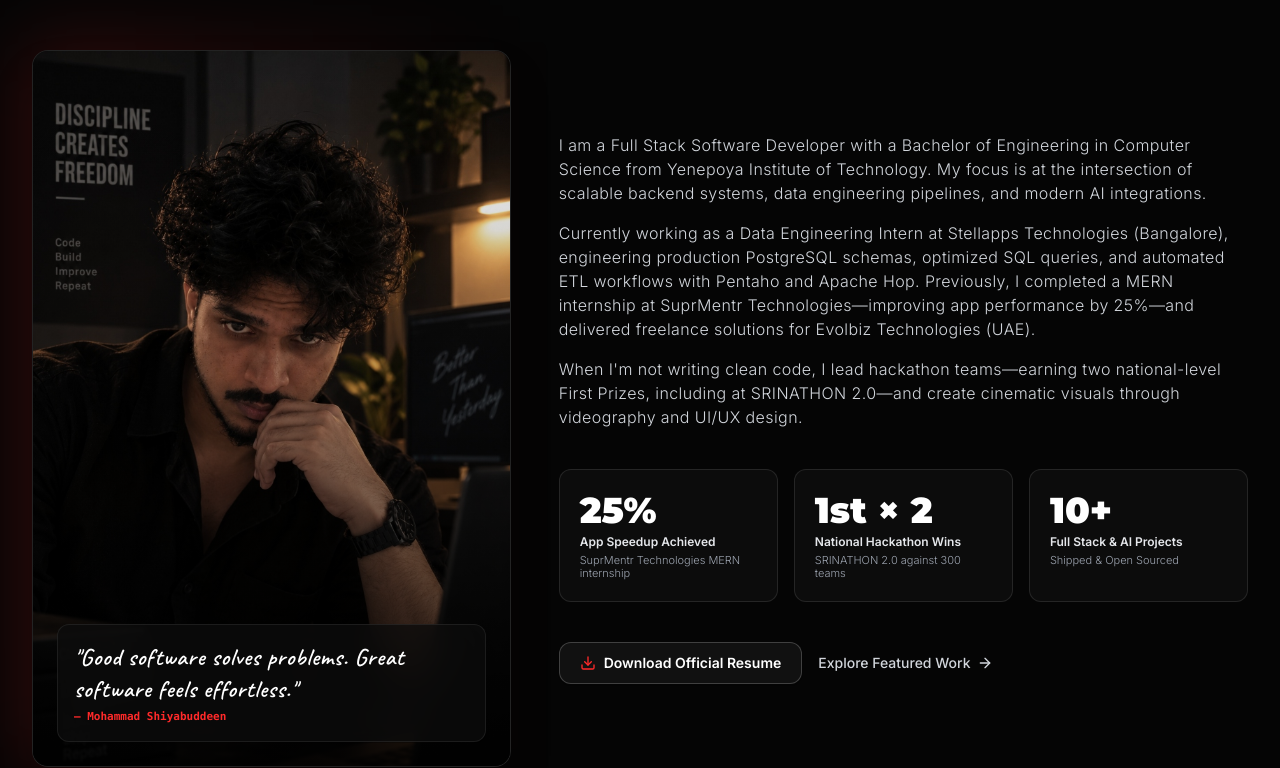
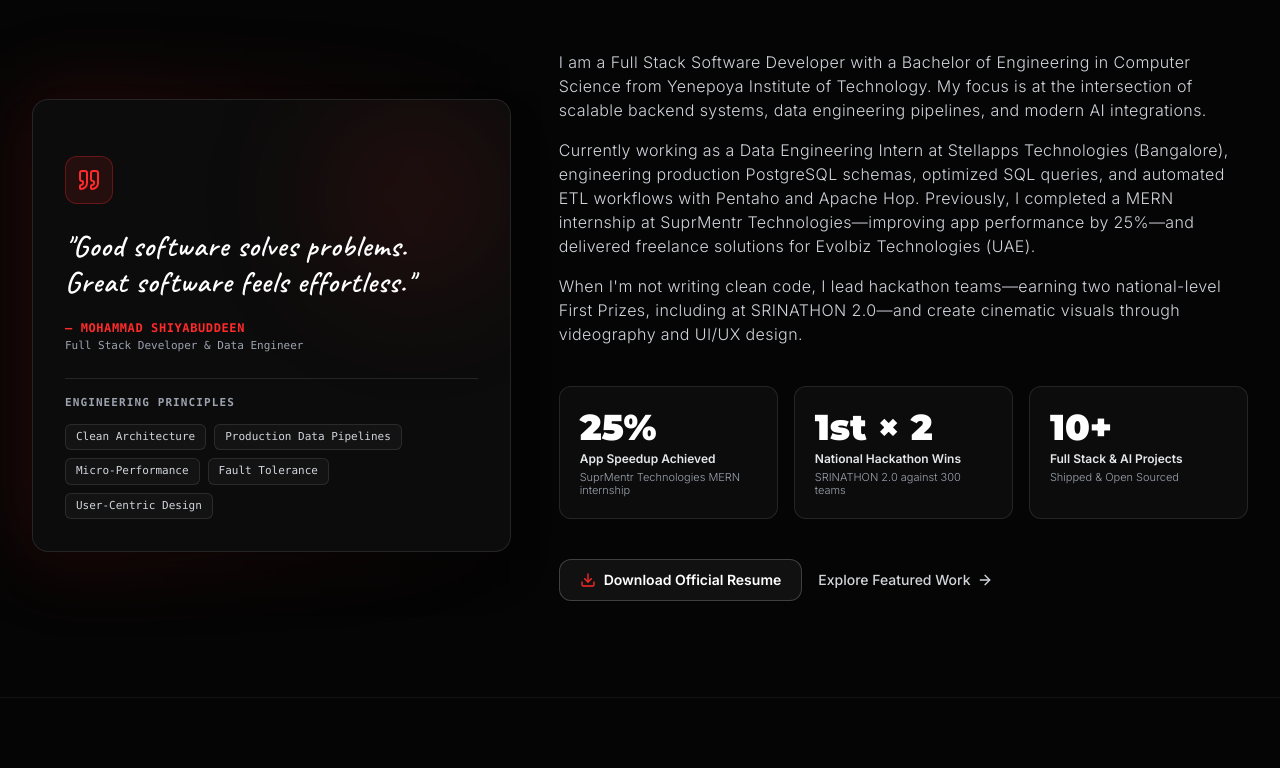
Before and after one commit to mohdshiyab/3D-Portfolio, a React (Vite) app: page / in a window 1280 px wide. Shown: the part 1116-1884 px from the top of the page. Built offline with nearby package versions, Linux system fonts and the light colour scheme; no server answers.

Commit message:
feat: replace redundant workspace photo in About section with high-tech Engineering Philosophy card

```diff
--- a/src/components/About.jsx
+++ b/src/components/About.jsx
@@ -1,6 +1,6 @@
 import React from 'react';
 import { motion } from 'motion/react';
-import { Download, ArrowRight } from 'lucide-react';
+import { Download, ArrowRight, Quote } from 'lucide-react';
 import { ABOUT_DATA, PERSONAL_INFO } from '../data/portfolioData';
 
 export default function About() {
@@ -34,41 +34,63 @@ export default function About() {
           </p>
         </motion.div>
 
-        {/* Main Grid: Left Workspace Photo & Quote, Right Story & Metrics */}
+        {/* Main Grid: Left Philosophy & Quote Card, Right Story & Metrics */}
         <div className="grid grid-cols-1 lg:grid-cols-12 gap-12 items-center">
 
-          {/* Left Column: Authentic Workspace Shot with books & posters */}
+          {/* Left Column: Engineering Philosophy & Quote Card */}
           <motion.div
-            initial={{ opacity: 0, x: -40 }}
+            initial={{ opacity: 0, x: -30 }}
             whileInView={{ opacity: 1, x: 0 }}
             viewport={{ once: true, margin: '-60px' }}
-            transition={{ duration: 0.8, ease: [0.22, 1, 0.36, 1] }}
-            className="lg:col-span-5 relative group"
+            transition={{ duration: 0.7, ease: [0.22, 1, 0.36, 1] }}
+            className="lg:col-span-5 relative"
           >
-            <motion.div
-              whileHover={{ scale: 1.02 }}
-              transition={{ duration: 0.4 }}
-              className="relative rounded-2xl overflow-hidden border border-white/10 shadow-2xl bg-[#0a0a0a]"
-            >
-              <img
-                src={ABOUT_DATA.workspacePhoto}
-                alt="Shiyab Developer Workspace"
-                className="w-full h-auto object-cover transition-transform duration-700 group-hover:scale-105"
-              />
-              <div className="absolute inset-0 bg-gradient-to-t from-black/90 via-black/30 to-transparent pointer-events-none" />
+            <div className="relative rounded-2xl border border-white/10 bg-[#0c0c0c] p-7 sm:p-8 space-y-6 shadow-2xl overflow-hidden hover:border-[#FF2A2A]/40 transition-colors duration-500">
+              {/* Soft ambient background glow */}
+              <div className="absolute top-0 right-0 w-48 h-48 bg-[#FF2A2A]/10 rounded-full blur-3xl pointer-events-none -z-0" />
 
-              {/* Quote Overlay */}
-              <div className="absolute bottom-6 left-6 right-6 p-4 rounded-xl glass-panel border-white/15">
-                <p className="font-script text-xl sm:text-2xl text-white tracking-wide leading-snug">
+              <div className="w-12 h-12 rounded-xl bg-[#FF2A2A]/10 border border-[#FF2A2A]/30 flex items-center justify-center text-[#FF2A2A]">
+                <Quote className="w-6 h-6" />
+              </div>
+
+              <blockquote className="relative z-10 space-y-3">
+                <p className="font-script text-2xl sm:text-3xl text-white tracking-wide leading-snug">
                   "{ABOUT_DATA.quote}"
                 </p>
-                <span className="text-[11px] font-mono text-[#FF2A2A] font-semibold mt-1 block">
-                  — Mohammad Shiyabuddeen
-                </span>
+                <div className="pt-2">
+                  <span className="text-xs font-mono text-[#FF2A2A] font-semibold tracking-wider uppercase block">
+                    — Mohammad Shiyabuddeen
+                  </span>
+                  <span className="text-[11px] font-mono text-gray-400 block mt-0.5">
+                    Full Stack Developer & Data Engineer
+                  </span>
+                </div>
+              </blockquote>
+
+              <div className="pt-4 border-t border-white/10 space-y-3">
+                <div className="text-[11px] font-mono text-gray-400 uppercase tracking-widest font-semibold">
+                  Engineering Principles
+                </div>
+                <div className="flex flex-wrap gap-2">
+                  {[
+                    'Clean Architecture',
+                    'Production Data Pipelines',
+                    'Micro-Performance',
+                    'Fault Tolerance',
+                    'User-Centric Design',
+                  ].map((val) => (
+                    <span
+                      key={val}
+                      className="px-2.5 py-1 rounded-md border border-white/10 bg-white/[0.03] text-[11px] font-mono text-gray-300 hover:border-[#FF2A2A]/40 hover:text-white transition-colors cursor-default"
+                    >
+                      {val}
+                    </span>
+                  ))}
+                </div>
               </div>
-            </motion.div>
+            </div>
             {/* Ambient Glow */}
-            <div className="absolute -inset-2 bg-gradient-to-r from-[#FF2A2A]/20 to-transparent rounded-3xl blur-2xl -z-10 group-hover:from-[#FF2A2A]/35 transition-colors duration-500" />
+            <div className="absolute -inset-2 bg-gradient-to-r from-[#FF2A2A]/15 to-transparent rounded-3xl blur-2xl -z-10" />
           </motion.div>
 
           {/* Right Column: Bio Narrative, Proven Impact, Metrics */}
```
